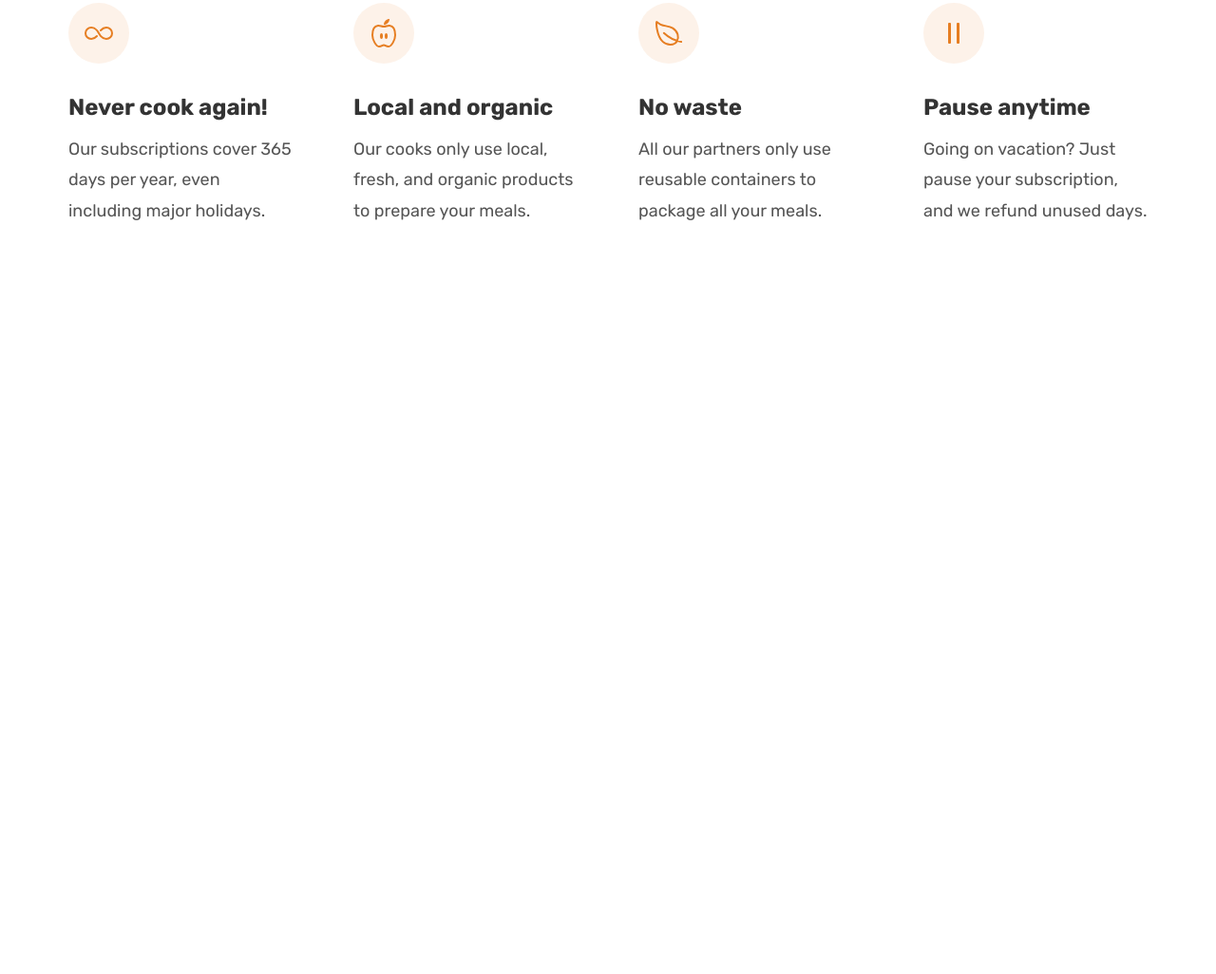
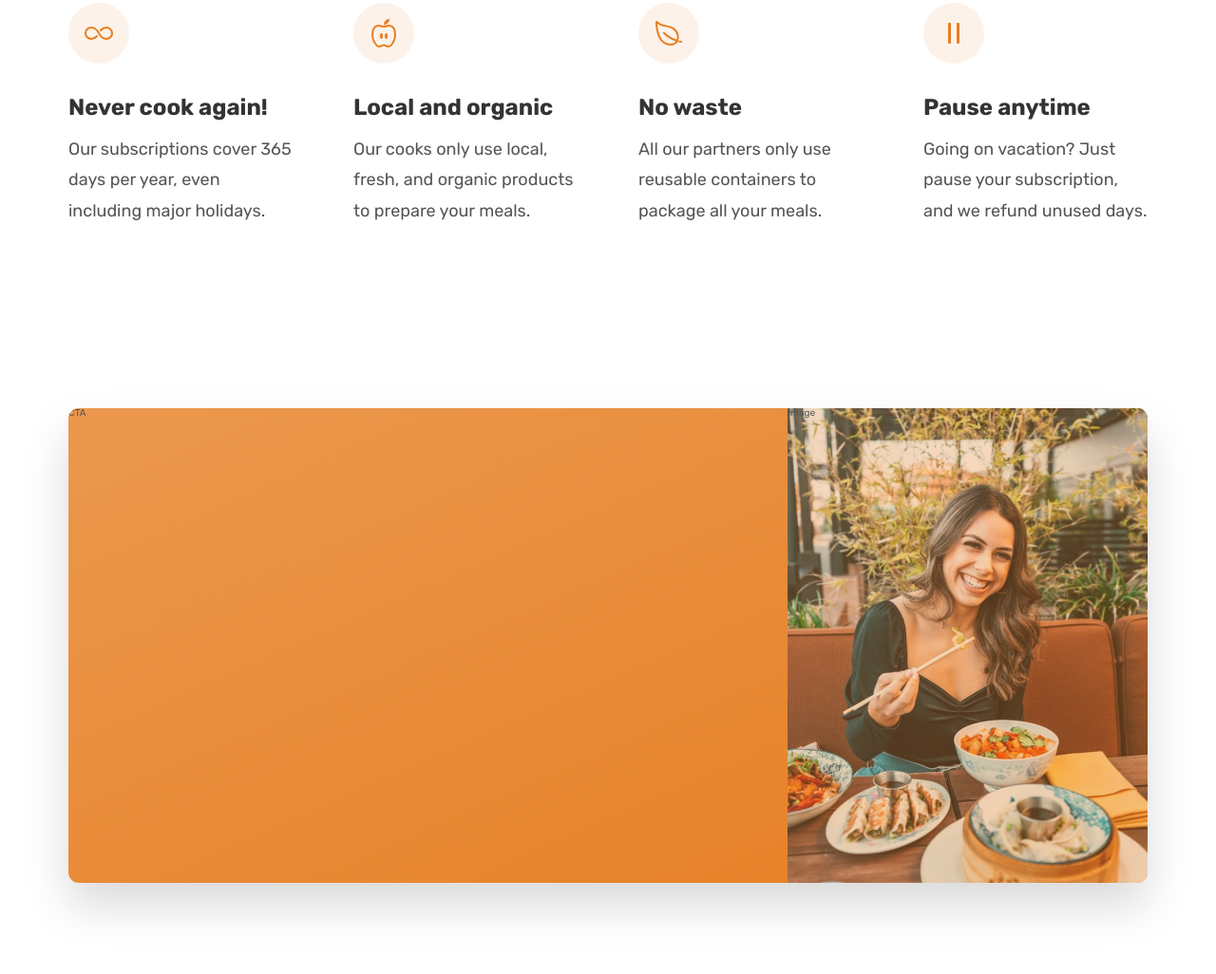
Before and after one commit to dreadwing5/css-the-complete-guide, a plain HTML site: page 04-Omnifood-Desktop/index.html in a window 1280 px wide. Shown: the part 5630-6656 px from the top of the page at 95% size. Before the commit the page ends 5964 px from the top, so only its background shows below. Drawn offline with nearby package versions, Linux system fonts and the light colour scheme.

Commit message:
adding cta section

```diff
--- a/04-Omnifood-Desktop/css/general.css
+++ b/04-Omnifood-Desktop/css/general.css
@@ -24,6 +24,7 @@ Paragraph default : 1.6
 - Tints :
 #fae5d3
 #fae5d3
+#eb984e
 - Shades : #cf711f;
 - Accents :
 - Greys
@@ -32,7 +33,8 @@ Paragraph default : 1.6
 
 
 --- 03 SHADOWS ---
-
+0 2.4rem 4.8rem rgba(0, 0, 0, 0.075)
+0 3.2rem 6.4rem rgba(0, 0, 0, 0.06)
 
 --- 04 BORDER-RADIUS ---
 
--- a/04-Omnifood-Desktop/css/style.css
+++ b/04-Omnifood-Desktop/css/style.css
@@ -497,3 +497,33 @@
     font-size: 1.8rem;
     line-height: 1.8;
 }
+
+/* ********************* */
+/* CTA SECTION */
+/* ********************* */
+
+
+.section-cta {
+    padding: 9.6rem 0;
+}
+
+.cta {
+    display: grid;
+    grid-template-columns: 2fr 1fr;
+    /*  background-color: #e67e22; */
+    box-shadow: 0 2.4rem 4.8rem rgba(0, 0, 0, 0.15);
+    height: 50rem;
+    border-radius: 11px;
+
+    background-image: linear-gradient(to right bottom, #eb984e, #e67e22);
+    overflow: hidden;
+}
+
+
+.cta-text-box {}
+
+.cta-img-box {
+    background-image: linear-gradient(to right bottom, rgba(235, 151, 78, 0.35), rgba(230, 125, 34, 0.35)), url('../img/eating.jpg');
+    background-size: cover;
+    background-position: center;
+}
--- a/04-Omnifood-Desktop/index.html
+++ b/04-Omnifood-Desktop/index.html
@@ -483,6 +483,16 @@
                 </div>
             </div>
         </section>
+
+        <section class="section-cta">
+            <div class="container">
+                <div class="cta">
+                    <div class="cta-text-box">CTA</div>
+                    <div class="cta-img-box" role="img" aria-label="Woman enjoying food">Image</div>
+                </div>
+            </div>
+
+        </section>
     </main>
 
 </body>
```
